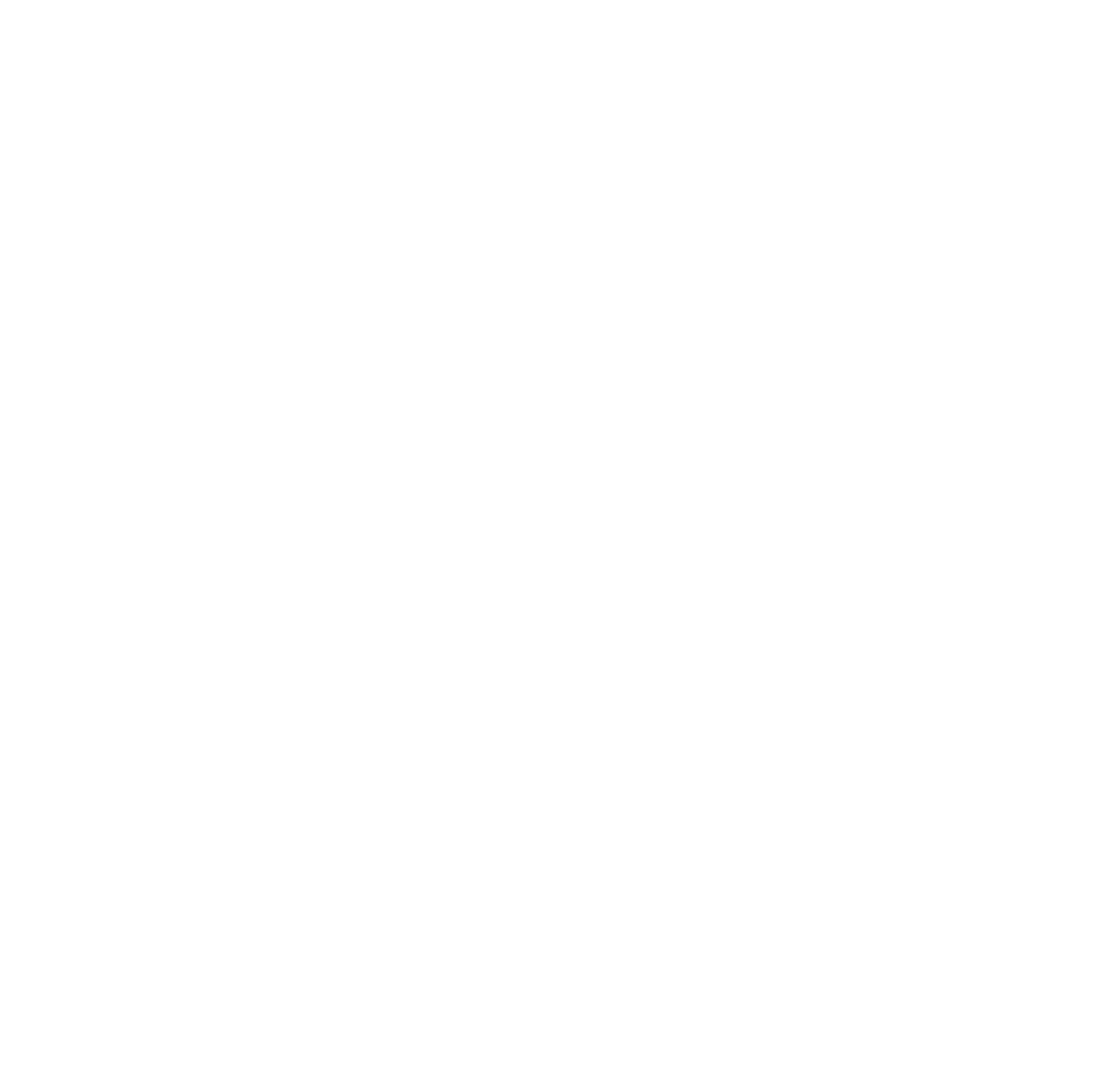
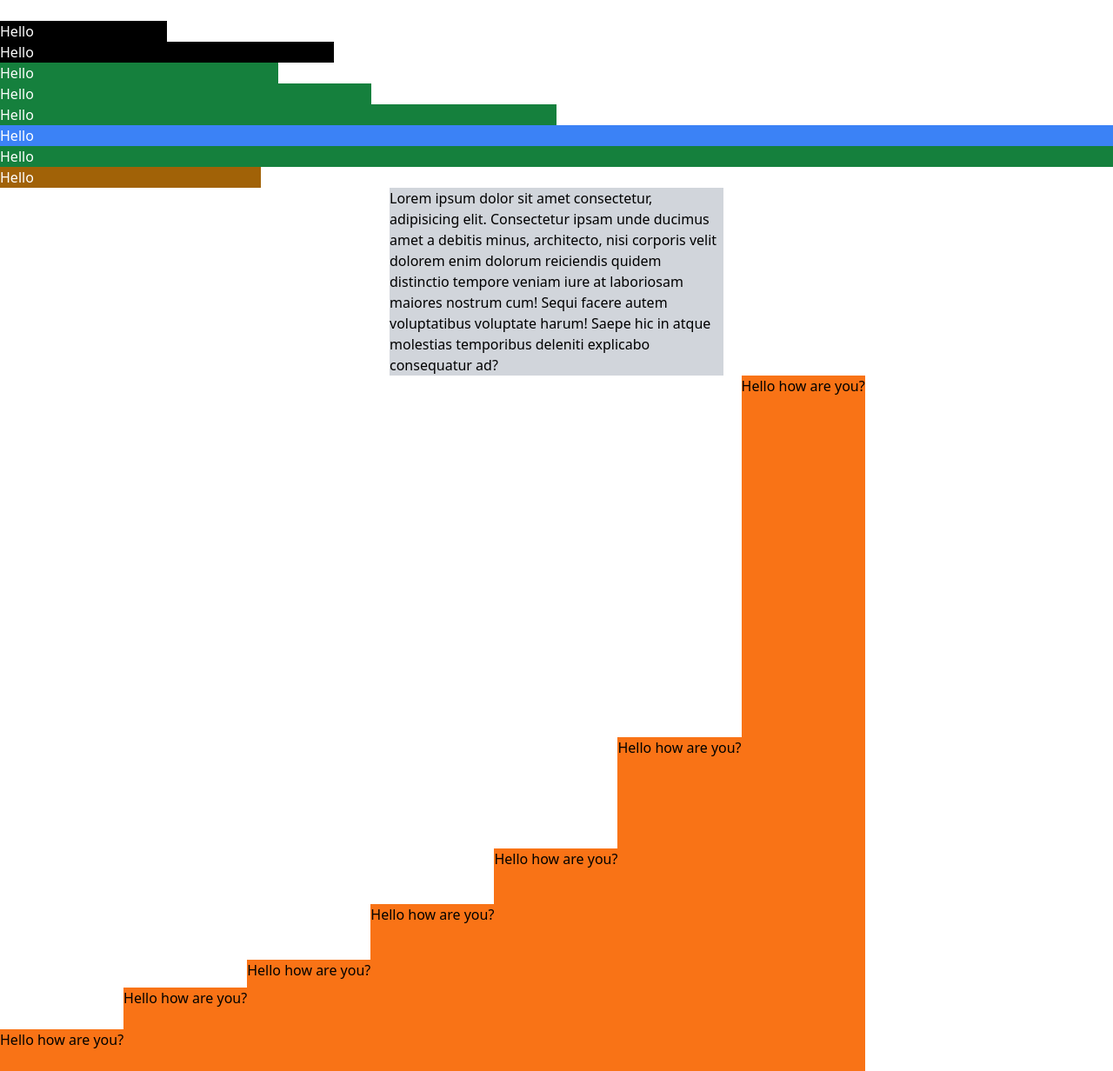
Before and after one commit to rinsarmu/Tailwind-SandBox, a plain HTML site: page tailwind-sandbox/05-sizing/index.html in a window 1280 px wide. Shown: the whole page at 87% size. Before the commit the page ends 800 px from the top, so only its background shows below. Drawn offline with nearby package versions, Linux system fonts and the light colour scheme.

Commit message:
width and height

```diff
--- a/tailwind-sandbox/05-sizing/index.html
+++ b/tailwind-sandbox/05-sizing/index.html
@@ -9,21 +9,46 @@
   </head>
   <body>
     <!-- Width -->
+    <div class="bg-black text-white w-0">Hello</div>
+    <div class="bg-black text-white w-48">Hello</div>
+    <div class="bg-black text-white w-96">Hello</div>
 
     <!-- Percentages -->
+    <div class="bg-green-700 text-white w-1/4">Hello</div>
+    <div class="bg-green-700 text-white w-1/3">Hello</div>
+    <div class="bg-green-700 text-white w-1/2">Hello</div>
 
     <!-- Width of the viewport -->
+    <div class="bg-blue-500 text-white w-screen">Hello</div>
 
     <!-- 100% of container -->
+    <div class="bg-green-700 text-white w-full">Hello</div>
 
     <!-- min/max content -->
 
     <!-- Arbitrary width -->
+    <div class="bg-yellow-700 text-white w-[300px]">Hello</div>
 
     <!-- Max Width -->
+    <div class="bg-gray-300 max-w-sm mx-auto">
+      Lorem ipsum dolor sit amet consectetur, adipisicing elit. Consectetur
+      ipsam unde ducimus amet a debitis minus, architecto, nisi corporis velit
+      dolorem enim dolorum reiciendis quidem distinctio tempore veniam iure at
+      laboriosam maiores nostrum cum! Sequi facere autem voluptatibus voluptate
+      harum! Saepe hic in atque molestias temporibus deleniti explicabo
+      consequatur ad?
+    </div>
 
     <!-- Height (Most of the same options as widths) -->
-
+    <div class="flex items-end">
+      <div class="bg-orange-500 w-1/8 h-12">Hello how are you?</div>
+      <div class="bg-orange-500 w-1/8 h-24">Hello how are you?</div>
+      <div class="bg-orange-500 w-1/8 h-32">Hello how are you?</div>
+      <div class="bg-orange-500 w-1/8 h-48">Hello how are you?</div>
+      <div class="bg-orange-500 w-1/8 h-64">Hello how are you?</div>
+      <div class="bg-orange-500 w-1/8 h-96">Hello how are you?</div>
+      <div class="bg-orange-500 w-1/8 h-screen">Hello how are you?</div>
+    </div>
     <!-- Min Height -->
 
     <!-- Max Height -->
```
